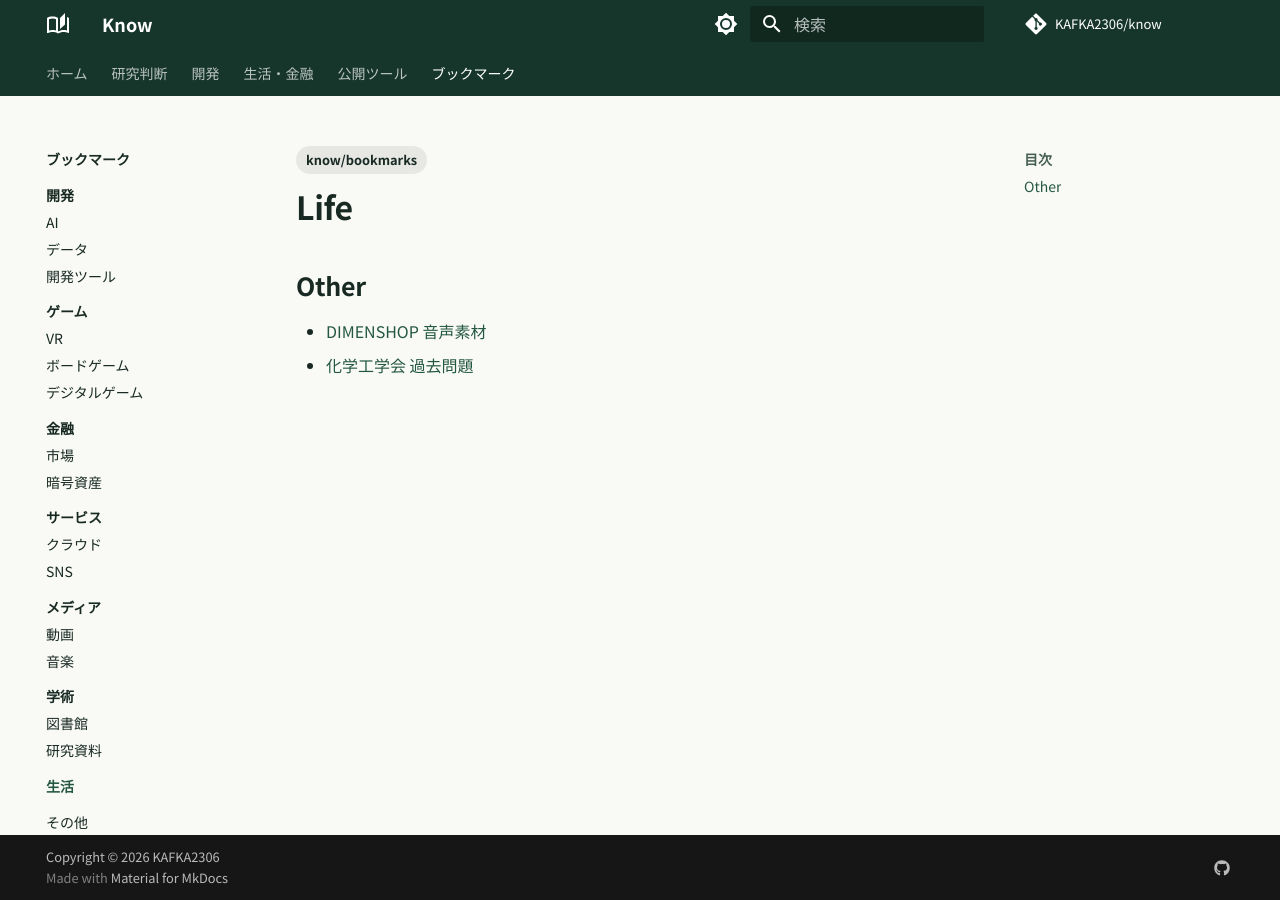
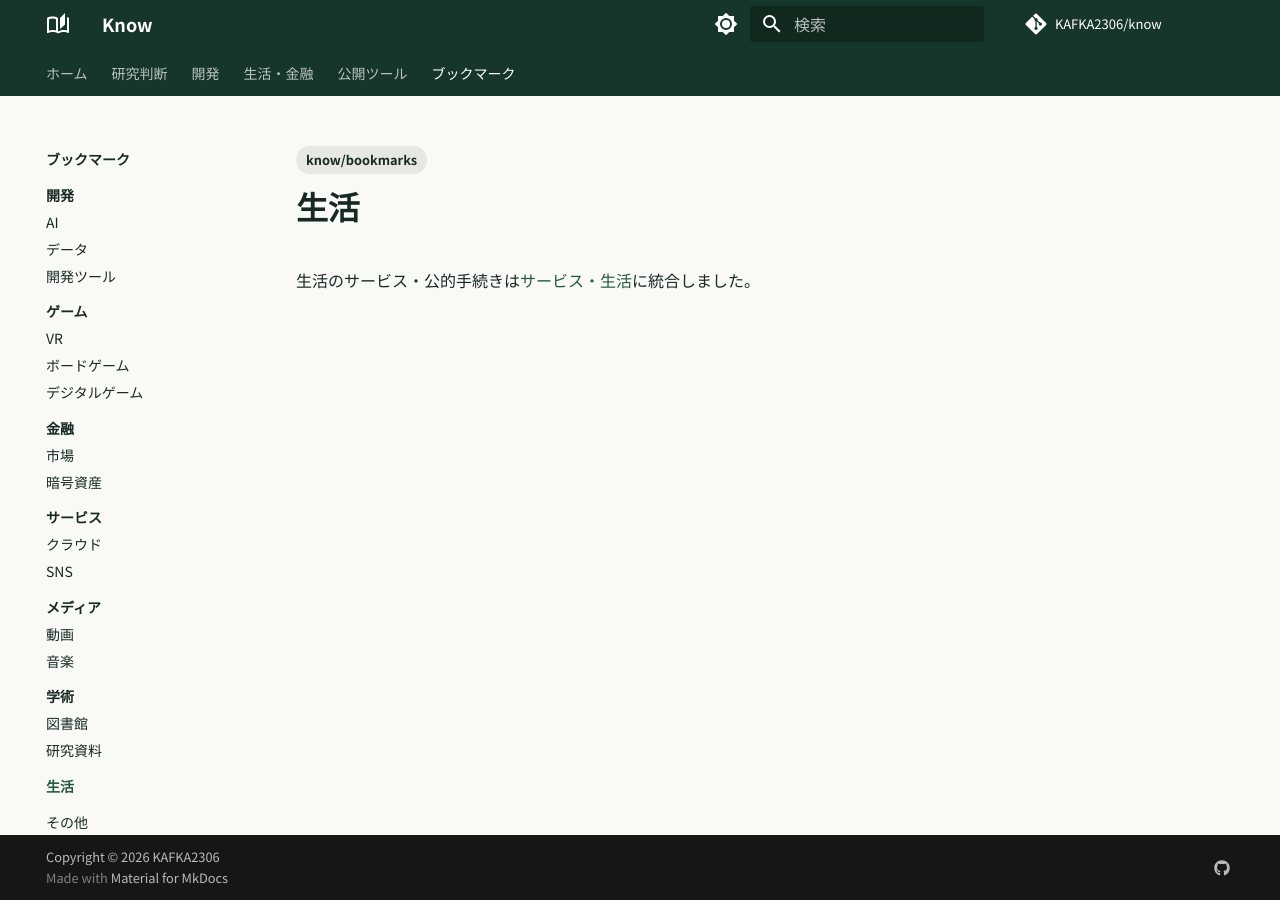
Before and after one commit to KAFKA2306/know, an MkDocs documentation site: the page built from docs/bookmarks/Life/index.md, in a window 1280 px wide. Built offline with MkDocs 1.6.1 and Material for MkDocs 9.7.7, drawn with Linux system fonts in a browser that asks for light colours; comment, search, counter and statistics services are not loaded.

Commit message:
docs(bookmarks): organize six navigation categories and legacy redirects

```diff
--- a/docs/bookmarks/Life/index.md
+++ b/docs/bookmarks/Life/index.md
@@ -1,14 +1,10 @@
 ---
 type: bookmark
-description: "「Life」のブックマークを探すための索引。"
+description: "生活系リンクの移動案内。"
 tags:
   - know/bookmarks
 ---
 
-# Life
+# 生活
 
-
-## Other
-
-- [DIMENSHOP 音声素材](https://oblsk.sakura.ne.jp)
-- [化学工学会 過去問題](http://www.scej.org)
+生活のサービス・公的手続きは[サービス・生活](../Service/index.md)に統合しました。
```
